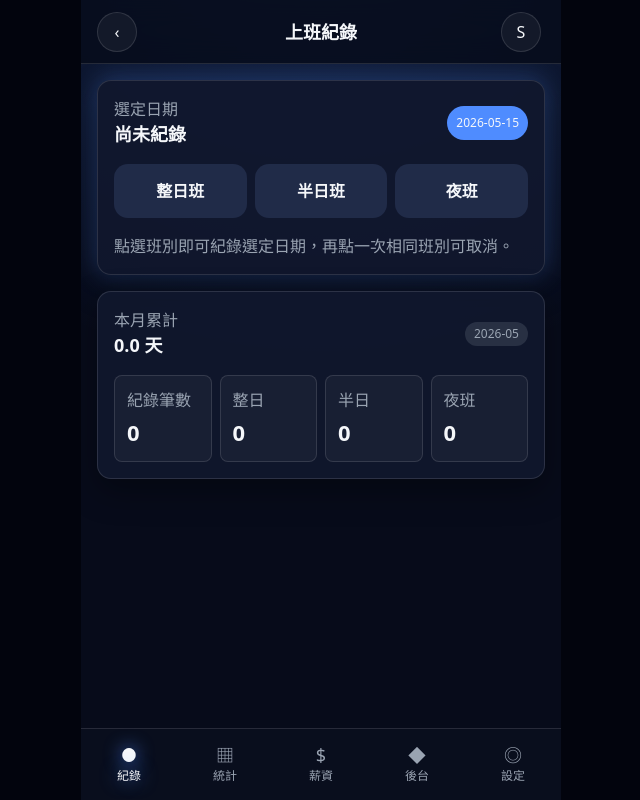
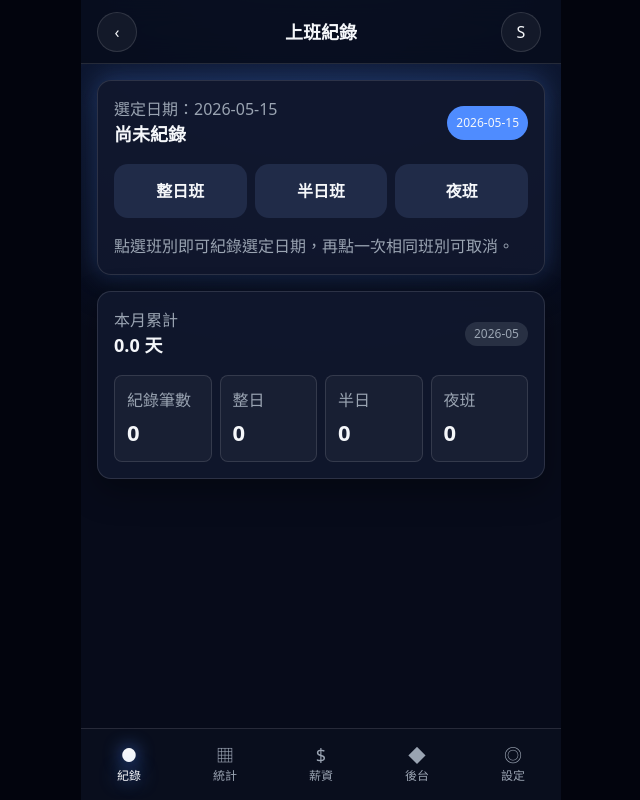
Before and after one commit to ringotom1980/workday-tracker, a PHP site: page /work-log.php in a window 1280 px wide. Shown: the whole page, without its empty margins (319-959 px from the left). Run offline with PHP 8.4, Linux system fonts and the light colour scheme; the visitor is signed in with stand-in values (Sample User, id 1); data that the repository does not hold is empty.

Commit message:
修改日期顯示

```diff
--- a/assets/js/work-log.js
+++ b/assets/js/work-log.js
@@ -1,5 +1,6 @@
 document.addEventListener('DOMContentLoaded', () => {
   const root = document.querySelector('.work-log-page');
+  const selectedDateLabel = document.querySelector('#selected-date-label');
   const selectedDateButton = document.querySelector('#selected-date-button');
   const panel = document.querySelector('#date-picker-panel');
   const calendarTitle = document.querySelector('#calendar-title');
@@ -48,6 +49,7 @@ document.addEventListener('DOMContentLoaded', () => {
   }
 
   function updateSelectedDateLabel() {
+    selectedDateLabel.textContent = `\u9078\u5b9a\u65e5\u671f\uff1a${selectedDate}`;
     selectedDateButton.textContent = selectedDate;
   }
 
--- a/work-log.php
+++ b/work-log.php
@@ -14,7 +14,7 @@ include __DIR__ . '/includes/layout/app-shell-start.php';
   <div class="card card-glow">
     <div class="card-header">
       <div>
-        <p class="text-muted">&#36984;&#23450;&#26085;&#26399;</p>
+        <p class="text-muted" id="selected-date-label"></p>
         <h2 class="card-title" id="current-status">&#23578;&#26410;&#32000;&#37636;</h2>
       </div>
       <button class="badge badge-primary date-picker-trigger" id="selected-date-button" type="button" aria-expanded="false" aria-controls="date-picker-panel"></button>
```
